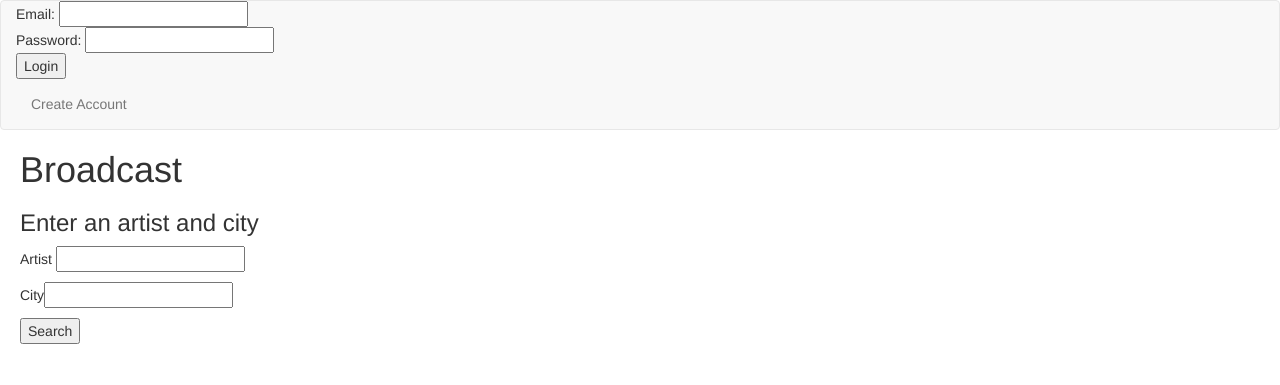
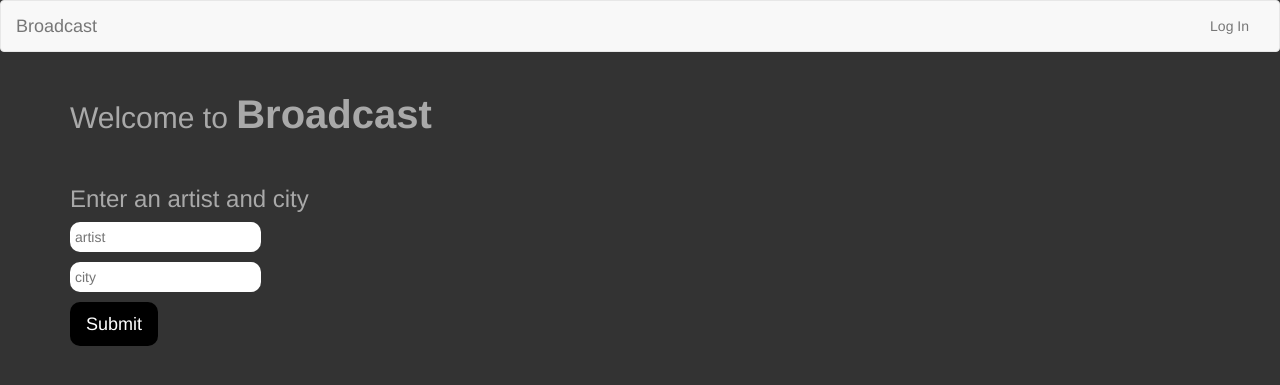
Before and after one commit to DoriRunyon/Events-Project, a Flask app: page /dashboard in a window 1280 px wide. Shown: the top 385 px of the page. Run offline with Flask 2, Linux system fonts and the light colour scheme; some libraries are stand-ins or nearby versions.

Commit message:
Added loading spinner, changed homepage image, changed color scheme and other small design changes.

```diff
--- a/server.py
+++ b/server.py
@@ -153,6 +153,7 @@ def dashboard():
     events = ""
     artist = ""
 
+
     return render_template("dashboard.html",
                             events=events,
                             artist=artist)
@@ -166,6 +167,9 @@ def search_for_shows():
 
     searched_artist = request.args.get("artist")
     city = request.args.get("city")
+
+    print searched_artist
+    print city
 
     related_artist_dict = check_for_events(searched_artist, city)
 
--- a/static/css/style.css
+++ b/static/css/style.css
@@ -1,7 +1,34 @@
+
+
+
+.main-image {
+    height: 100%;
+    background: url("../images/rsz_emptystage.jpg") no-repeat center center;
+    background-size: cover;
+    position: absolute;
+    width: 100%;
+}
+
 
 * {
     list-style-type: none;
 
+}
+
+/*.main-image {
+    background:rgba(0, 0, 0, 0);
+}*/
+
+.base {
+
+    background-color: #333333;
+    color: #a9a9a9;
+}
+
+
+.container {
+
+    margin: 20px;
 }
 
 .nav, .navbar, .navbar-default, .navbar-default {
@@ -23,14 +54,34 @@
     width: 100%;
 }
 
+input[type=text] {
+    border-radius: 10px;
+    border: white;
+    color: black;
+    padding: 5px;
+}
+
+input[type=submit] {
+    border-radius: 10px;
+    border: white;
+    color: white;
+}
+
+button {
+    border-radius: 10px !important;
+    border: white !important;
+    color: white !important;
+    background-color: black !important;
+}
+
 .saved_event {
 
     font-size: 15px;
     font-weight: bold;
     width: 200px;
     height: 125px;
-    float: left;
-    margin-left: 10px;
+    /*float: left;
+    margin-left: 10px;*/
     margin: 10px;
     color: black;
     background-color: #eeeeee;
@@ -57,11 +109,6 @@
 
 }
 
-
-.main {
-
-    margin: 20px;
-}
 
 .panel-group {
 
--- a/static/js/dashboard.js
+++ b/static/js/dashboard.js
@@ -1,7 +1,9 @@
-
+$(document).ready( function() {
 
 
 function showEvents(result) {
+
+
 
     $(".related-artists-imgs").remove();
     $(".event").remove();
@@ -40,7 +42,7 @@ function showEvents(result) {
 
             eventContainer.append("<p id='eventname'>"+event_name+"</p>");
             eventContainer.append("<p>"+event_city+"</p>");
-            eventContainer.append("<a href="+songkick_link+">Buy Tickets</a>");
+            eventContainer.append("<a class='buy-tickets' href="+songkick_link+">Buy Tickets</a>");
             eventContainer.append(saveButton);
             eventContainer.append("<hr/>");
 
@@ -78,19 +80,25 @@ function getFormInputs(evt) {
         evt.preventDefault();
     }
 
+    console.log($('#artist').val());
+    console.log($('#city').val());
     findEvents($("#artist").val(), $("#city").val());
 
 }
 
 function findEvents(artist, city) {
 
+    var userInputs = {'artist': artist, 'city': city};
 
-    var userInputs = {'artist': artist, 'city': city};
+    // if (window.location.href === 'http://localhost:5000/') {
+
+    // window.location.href = "http://localhost:5000/dashboard?artist="+artist+"?city="+city;
+
+    // }
 
     $.get("/search-for-shows.json",
         userInputs,
         showEvents);
-
 }
 
 function saveShow(evt) {
@@ -170,6 +178,7 @@ function showPlaylist(result) {
 
     var playlistName = result.playlistName;
     console.log(playlistName);
+    $(".panel-group").show();
     $("#playlist-name").append("<a data-toggle='collapse' href='#collapse1'>"+playlistName+"</a>");
 
     for (i=0; i< result.tracks.length; i++) {
@@ -257,5 +266,16 @@ function codeLatLng(lat, lng) {
 
 google.maps.event.addDomListener(window, 'load', initMap);
 
+
+$('.btn').on('click', function() {
+    var $this = $(this);
+  $this.button('loading');
+    setTimeout(function() {
+       $this.button('reset');
+   }, 4000);
+});
+
 $('#search-shows').click(getFormInputs);
 $('#create-playlist').click(createPlaylist);
+
+});
--- a/templates/base.html
+++ b/templates/base.html
@@ -1,16 +1,15 @@
 <!doctype html>
-<html  ng-app="myApp">
+<html>
 <head>
   <title>Broadcast</title>
 
   <link rel="stylesheet" type="text/css" href="/static/css/style.css">
   <link rel="stylesheet" href="https://maxcdn.bootstrapcdn.com/bootstrap/3.3.6/css/bootstrap.min.css" integrity="sha384-1q8mTJOASx8j1Au+a5WDVnPi2lkFfwwEAa8hDDdjZlpLegxhjVME1fgjWPGmkzs7" crossorigin="anonymous">
+  <link rel="stylesheet" href="http://cdnjs.cloudflare.com/ajax/libs/font-awesome/4.1.0/css/font-awesome.min.css">
+  <link rel="stylesheet" href="http://fonts.googleapis.com/css?family=Open+Sans:400,300">
 
 
 </head>
-
-<body>
-
 
       <script src="http://code.jquery.com/jquery.js"></script>
       <script src="http://code.jquery.com/jquery-1.11.1.min.js"></script>
@@ -18,42 +17,50 @@
       <link rel="stylesheet" href="https://code.jquery.com/ui/1.11.1/themes/smoothness/jquery-ui.css" />
       <script src="https://ajax.googleapis.com/ajax/libs/jquery/1.12.0/jquery.min.js"></script>
       <script src="http://maxcdn.bootstrapcdn.com/bootstrap/3.3.6/js/bootstrap.min.js"></script>
-
       <script src="https://maps.googleapis.com/maps/api/js"></script>
 
+
+<body class="base">
+
+<div>
+
 <nav class="navbar navbar-default">
-
   <div class="container-fluid">
     <div class="navbar-header">
-        <div id="navbar">
+      <button type="button"
+              class="navbar-toggle collapsed"
+              data-toggle="collapse"
+              data-target="#navbar"
+              aria-expanded="false"
+              aria-controls="navbar">
+        <span class="sr-only">Toggle navigation</span>
+        <span class="icon-bar"></span>
+        <span class="icon-bar"></span>
+        <span class="icon-bar"></span>
+      </button>
+      <a class="navbar-brand" href="/">Broadcast</a>
+    </div>
+    <div id="navbar" class="navbar-collapse collapse">
+      <ul class="nav navbar-nav">
+        <!-- <form class="navbar-form" role="search">
+          <div class="form-group">
+            <input type="text" class="form-control" placeholder="artist" name="artist" id="artist">
 
+            <input type="text" class="form-control" placeholder="city" name="city" id="city">
+          </div>
+            <button type="submit" class="btn btn-default" id="search-shows">Search</button>
+         </form> -->
+      </ul>
+      <ul class="nav navbar-nav navbar-right">
         {% if 'user' not in session %}
-
-               <ul class="nav navbar-nav">
-                    <form action="/logged-in" method="POST">
-                        <li id="email">Email:
-                        <input type="text" name="email"></li>
-
-                        <li id="password">Password:
-                        <input type="text" name="password"></li>
-
-                        <input type="submit" value="Login">
-                    </form>
-
-
-                    <li><a href="/create-account">Create Account</a></li>
-
+        <li><a href="/create-account">Log In</a></li>
         {% else %}
-                 <li><a href="/log-out">Log Out</a></li>
+        <li id="logout"><a href="/log-out">Log Out</a></li>
         {% endif %}
       </ul>
-
-
-              </div>
     </div>
   </div>
 </nav>
-
               <ul>
                 {% for message in get_flashed_messages() %}
                 <li>{{ message }}</li>
@@ -62,9 +69,12 @@
 
     <div class="main">
     {% block content %} put your content here {% endblock %}
+
     </div>
+   </div>
+
+</body>
 
 <script type="text/javascript" src="/static/js/dashboard.js"></script>
 
-</body>
 </html>
--- a/templates/dashboard.html
+++ b/templates/dashboard.html
@@ -1,30 +1,33 @@
 {% extends 'base.html' %}
 {% block content %}
-    <h1>Broadcast</h1>
 
 
+<div class="container">
+    <h2 id="welcome">Welcome to <span style="font-weight: bold; font-size: 40px">Broadcast</span></h2>
+</div>
+
+<div class="container">
     <h3>Enter an artist and city</h3>
     <form>
-        Artist <input type="text" name="artist" id="artist">
+        <input type="text" placeholder="artist" name="artist" id="artist">
         <p></p>
-        City<input type="text" name="city" id="city">
+        <input type="text" placeholder="city" name="city" id="city">
         <p></p>
-        <input type="submit" value="Search" id="search-shows">
+        <button type="button" class="btn btn-primary btn-lg" id="search-shows" data-loading-text="<i class='fa fa-spinner fa-spin '></i>Searching">Submit</button>
     </form>
+</div>
 
-    <p></p>
 
+<div class="container">
     <div id="show-results">
          <p style="font-weight: bold" id="show-message"></p>
-        <p></p>
-        <p></p>
-        <div id="event-results"></div>
-        <p></p>
-        <p></p>
-        <h4 id="related-artists-for-artist"></h4>
-        <div class="related-artists"></div>
+
+         <div id="event-results"></div>
+
+         <h4 id="related-artists-for-artist"></h4>
+         <div class="related-artists"></div>
     </div>
-
+</div>
 
 
 {% endblock %}
```
Also changed, not shown: other parts of static/css/style.css (+19 -32 lines), templates/create-account.html (+25 -5 lines), templates/login.html (+6 -3 lines), templates/user_dashboard.html (+31 -25 lines), static/images/rsz_emptystage.jpg (added). Lines whose indentation alone changed are shown as unchanged.
